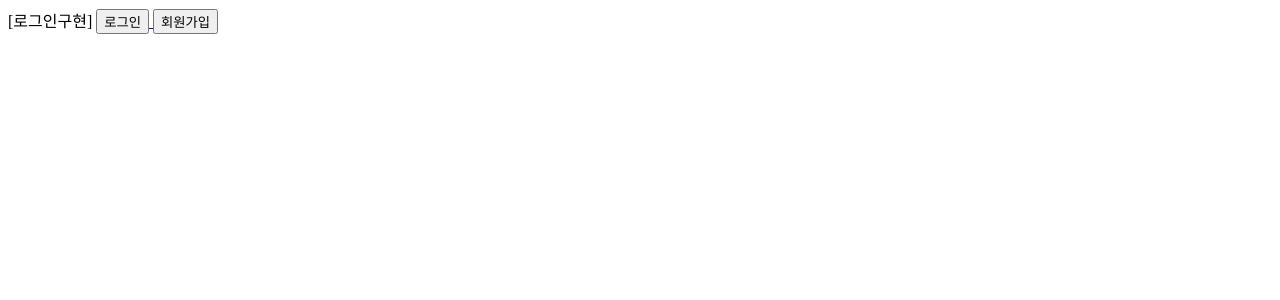
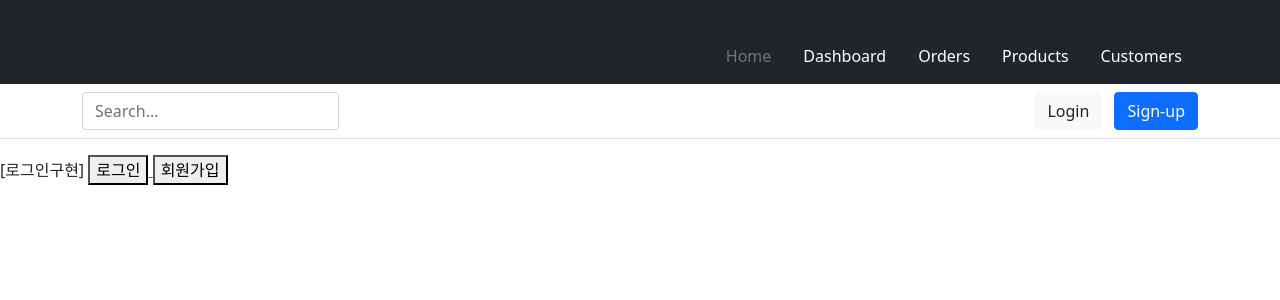
Before and after one commit to chaewonS/SMORE, a Django app: page / in a window 1280 px wide. Shown: the top 300 px of the page. Run offline with Django 3.2, Linux system fonts and the light colour scheme.

Commit message:
[지영] - base.html추가

```diff
--- a/Jiyoung/Smoreproject/urls.py
+++ b/Jiyoung/Smoreproject/urls.py
@@ -21,7 +21,7 @@ from account import views as A
 from smore import views as S
 urlpatterns = [
     path('admin/', admin.site.urls),
-    path('', A.home, name='home'),
+    path('', S.home, name='home'),
     path('account/signup', A.signup, name="signup"),
     path('account/user_login/', A.user_login, name="user_login"),
     path('account/user_logout/',A.user_logout, name="user_logout"),
--- a/Jiyoung/account/views.py
+++ b/Jiyoung/account/views.py
@@ -35,6 +35,3 @@ def signup(request):
 def user_logout(request):
     logout(request)
     return redirect('home')
-
-def home(request):
-    return render(request, 'home.html')
--- /dev/null
+++ b/Jiyoung/smore/templates/base.html
@@ -0,0 +1,75 @@
+{% load static %}
+<!DOCTYPE html>
+<html lang="kr">
+<head>
+    <meta charset="UTF-8">
+    <meta http-equiv="X-UA-Compatible" content="Chrome">
+    <meta name="viewport" content="width=device-width, initial-scale=1.0">
+    <!-- CSS only -->
+    <link href="https://cdn.jsdelivr.net/npm/bootstrap@5.0.2/dist/css/bootstrap.min.css" rel="stylesheet" integrity="sha384-EVSTQN3/azprG1Anm3QDgpJLIm9Nao0Yz1ztcQTwFspd3yD65VohhpuuCOmLASjC" crossorigin="anonymous">
+    <!-- JavaScript Bundle with Popper -->
+    <script src="https://cdn.jsdelivr.net/npm/bootstrap@5.0.2/dist/js/bootstrap.bundle.min.js" integrity="sha384-MrcW6ZMFYlzcLA8Nl+NtUVF0sA7MsXsP1UyJoMp4YLEuNSfAP+JcXn/tWtIaxVXM" crossorigin="anonymous"></script>
+    <link rel="stylesheet" href="{% block link %}{% endblock %}">
+    <title> {% block title%} {% endblock %} </title>
+</head>
+<body>
+    <header>
+        <div class="px-3 py-2 bg-dark text-white">
+          <div class="container">
+            <div class="d-flex flex-wrap align-items-center justify-content-center justify-content-lg-start">
+              <a href="/" class="d-flex align-items-center my-2 my-lg-0 me-lg-auto text-white text-decoration-none">
+                <svg class="bi me-2" width="40" height="32" role="img" aria-label="Bootstrap"><use xlink:href="#bootstrap"/></svg>
+              </a>
+
+              <ul class="nav col-12 col-lg-auto my-2 justify-content-center my-md-0 text-small">
+                <li>
+                  <a href="#" class="nav-link text-secondary">
+                    <svg class="bi d-block mx-auto mb-1" width="24" height="24"><use xlink:href="#home"/></svg>
+                    Home
+                  </a>
+                </li>
+                <li>
+                  <a href="#" class="nav-link text-white">
+                    <svg class="bi d-block mx-auto mb-1" width="24" height="24"><use xlink:href="#speedometer2"/></svg>
+                    Dashboard
+                  </a>
+                </li>
+                <li>
+                  <a href="#" class="nav-link text-white">
+                    <svg class="bi d-block mx-auto mb-1" width="24" height="24"><use xlink:href="#table"/></svg>
+                    Orders
+                  </a>
+                </li>
+                <li>
+                  <a href="#" class="nav-link text-white">
+                    <svg class="bi d-block mx-auto mb-1" width="24" height="24"><use xlink:href="#grid"/></svg>
+                    Products
+                  </a>
+                </li>
+                <li>
+                  <a href="#" class="nav-link text-white">
+                    <svg class="bi d-block mx-auto mb-1" width="24" height="24"><use xlink:href="#people-circle"/></svg>
+                    Customers
+                  </a>
+                </li>
+              </ul>
+            </div>
+          </div>
+        </div>
+        <div class="px-3 py-2 border-bottom mb-3">
+          <div class="container d-flex flex-wrap justify-content-center">
+            <form class="col-12 col-lg-auto mb-2 mb-lg-0 me-lg-auto">
+              <input type="search" class="form-control" placeholder="Search..." aria-label="Search">
+            </form>
+
+            <div class="text-end">
+              <button type="button" class="btn btn-light text-dark me-2">Login</button>
+              <button type="button" class="btn btn-primary">Sign-up</button>
+            </div>
+          </div>
+        </div>
+      </header>
+      {% block content %}
+      {% endblock %}
+</body>
+</html>
--- a/Jiyoung/account/templates/home.html
+++ b/Jiyoung/smore/templates/home.html
@@ -1,12 +1,9 @@
-<!DOCTYPE html>
-<html lang="kr">
-<head>
-    <meta charset="UTF-8">
-    <meta http-equiv="X-UA-Compatible" content="Chrome">
-    <meta name="viewport" content="width=device-width, initial-scale=1.0">
-    <title>Document</title>
-</head>
-<body>
+{% extends 'base.html' %}
+{% load static %}
+{% block title %} home {% endblock %}
+{% block link %} {% static 'css/home.css' %}{% endblock %}
+{% block content %}
+
     [로그인구현]
     {% if user.is_authenticated %}
     <h3>{{ user.company_name }}님 반갑습니다!</h3>
@@ -24,5 +21,4 @@
         <button>회원가입</button>
     </a>
     {% endif %}
-</body>
-</html>
+{% endblock %}
--- a/Jiyoung/smore/views.py
+++ b/Jiyoung/smore/views.py
@@ -1,3 +1,5 @@
 from django.shortcuts import render
 
 # Create your views here.
+def home(request):
+    return render(request, 'home.html')
```
Also changed, not shown: Jiyoung/account/templates/login.html (+6 -12 lines), Jiyoung/account/templates/signup.html (+5 -11 lines), Jiyoung/smore/static/css/home.css (added).
